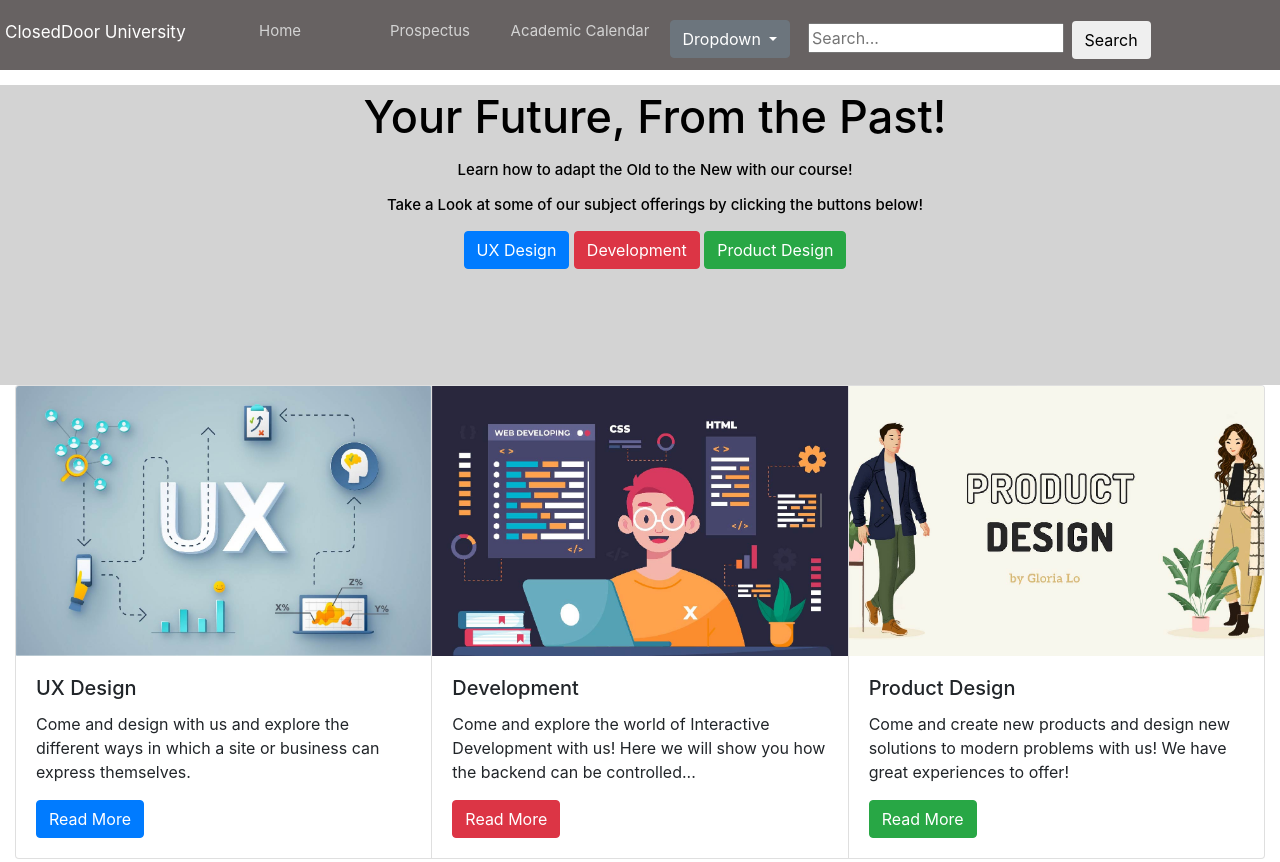
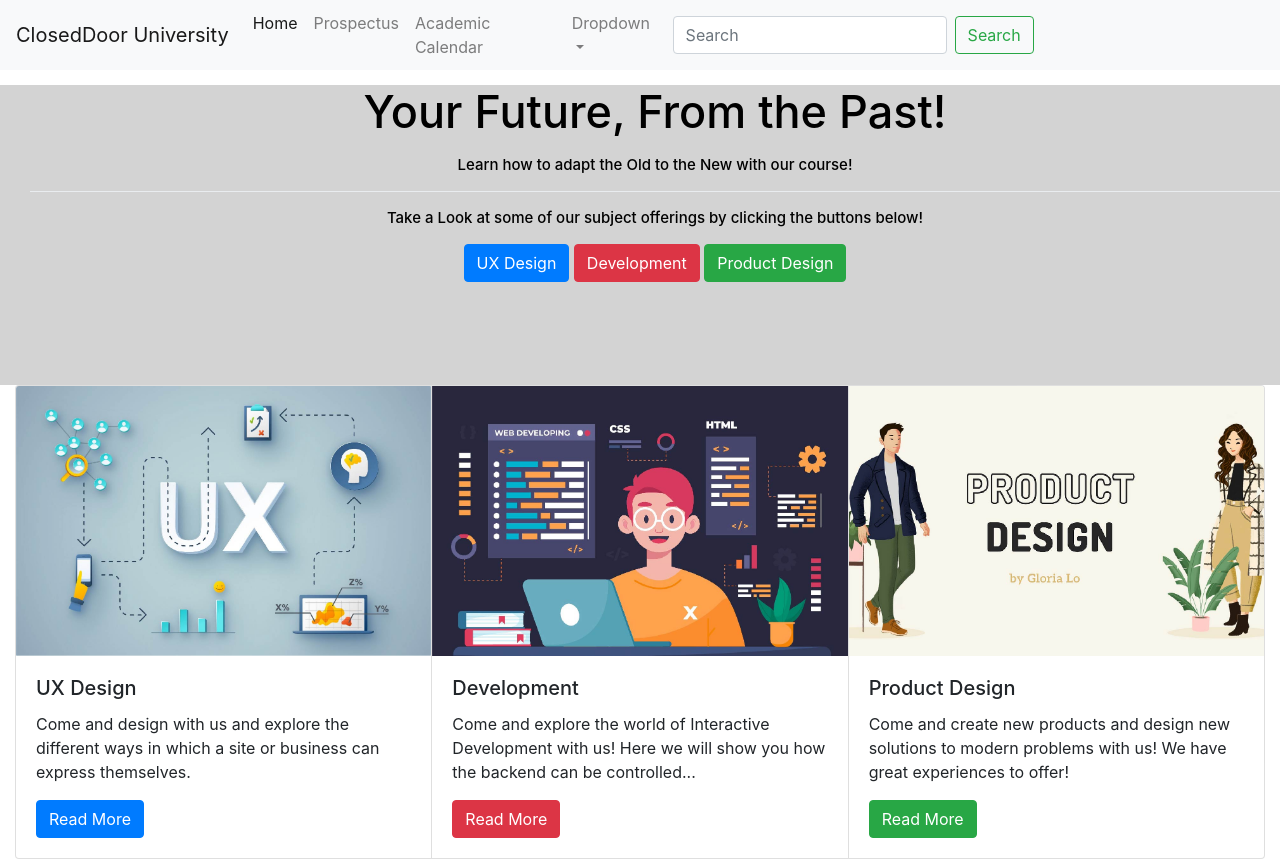
Before and after one commit to MeganBeyl/Formal_Assessment_1_T2, a plain HTML site: page index.html in a window 1280 px wide. Shown: the top 862 px of the page. Drawn offline with nearby package versions, Linux system fonts and the light colour scheme.

Commit message:
Finished

```diff
--- a/index.html
+++ b/index.html
@@ -17,36 +17,41 @@
     <link rel="stylesheet" href="css/main.css">
 </head>
 <body>
-    <nav>
+    <nav class="navbar navbar-expand-lg navbar-light bg-light">
+        <a class="navbar-brand" href="#">ClosedDoor University</a>
+        <button class="navbar-toggler" type="button" data-toggle="collapse" data-target="#navbarSupportedContent" aria-controls="navbarSupportedContent" aria-expanded="false" aria-label="Toggle navigation">
+          <span class="navbar-toggler-icon"></span>
+        </button>
 
-        <div class="nav-con">
-            <div class="logo">
-                <p>ClosedDoor University</p>
-            </div>
-
-            <ul>
-                <a href="#"><li>Home</li></a>
-                <a href="#"><li>Prospectus</li></a>
-                <a href="#"><li>Academic Calendar</li></a>
-                <a>
-                    <li>
-                        <div class="nav-item dropdown">
-                            <button class="btn btn-secondary dropdown-toggle" type="button" id="dropdownMenuButton" data-toggle="dropdown" aria-haspopup="true" aria-expanded="false">
+        <div class="collapse navbar-collapse" id="navbarSupportedContent">
+          <ul class="navbar-nav mr-auto">
+            <li class="nav-item active">
+              <a class="nav-link" href="#">Home <span class="sr-only">(current)</span></a>
+            </li>
+            <li class="nav-item">
+              <a class="nav-link" href="#">Prospectus</a>
+            </li>
+            <li class="nav-item">
+                <a class="nav-link" href="#">Academic Calendar</a>
+              </li>
+            <li class="nav-item dropdown">
+              <a class="nav-link dropdown-toggle" href="#" id="navbarDropdown" role="button" data-toggle="dropdown" aria-haspopup="true" aria-expanded="false">
                 Dropdown
-                            </button>
-                            <div class="dropdown-menu" aria-labelledby="dropdownMenuButton">
+              </a>
+              <div class="dropdown-menu" aria-labelledby="navbarDropdown">
                 <a class="dropdown-item" href="#">UX Design</a>
                 <a class="dropdown-item" href="#">Development</a>
                 <a class="dropdown-item" href="#">Product Design</a>
                 <div class="dropdown-divider"></div>
                 <a class="dropdown-item" href="#">Creative Computing</a>
               </div>
-                          </div>
             </li>
-                </a>
-                <input class="input-elm" type="search-bar" placeholder="Search..."></input>
-                <button type="button" class="btn btn-outline-sucess">Search</button>
+
           </ul>
+          <form class="form-inline my-2 my-lg-0">
+            <input class="form-control mr-sm-2" type="search" placeholder="Search" aria-label="Search">
+            <button class="btn btn-outline-success my-2 my-sm-0" type="submit">Search</button>
+          </form>
         </div>
       </nav>
 
@@ -54,7 +59,7 @@
         <div class="col-12">
             <h1>Your Future, From the Past!</h1>
             <h3>Learn how to adapt the Old to the New with our course!</h3>
-            <div class="divider"></div>
+            <div class="dropdown-divider"></div>
             <h3>Take a Look at some of our subject offerings by clicking the buttons below!</h3>
             <button type="button" class="btn btn-primary">UX Design</button>
             <button type="button" class="btn btn-danger">Development</button>
@@ -103,6 +108,7 @@
                         <input type="text" class="form-control" placeholder="Contact Number" id="number">
                         <select class="form-control" id="subject">
                             <p>Select A Subject</p>
+                            <option>Select A Subject</option>
                             <option>UX Design</option>
                             <option>Development</option>
                             <option>Product Design</option>
@@ -133,13 +139,13 @@
                         </ol>
                         <div class="carousel-inner">
                           <div class="carousel-item active">
-                            <img class="d-block w-100" src="..." alt="First slide">
+                            <img class="d-block w-100" src="../assests/one.jpg" alt="First slide">
                           </div>
                           <div class="carousel-item">
-                            <img class="d-block w-100" src="..." alt="Second slide">
+                            <img class="d-block w-100" src="../assets/two.jpg" alt="Second slide">
                           </div>
                           <div class="carousel-item">
-                            <img class="d-block w-100" src="..." alt="Third slide">
+                            <img class="d-block w-100" src="../assets/three.jpg" alt="Third slide">
                           </div>
                         </div>
                         <a class="carousel-control-prev" href="#carouselExampleIndicators" role="button" data-slide="prev">
```
Lines whose indentation alone changed are shown as unchanged.
